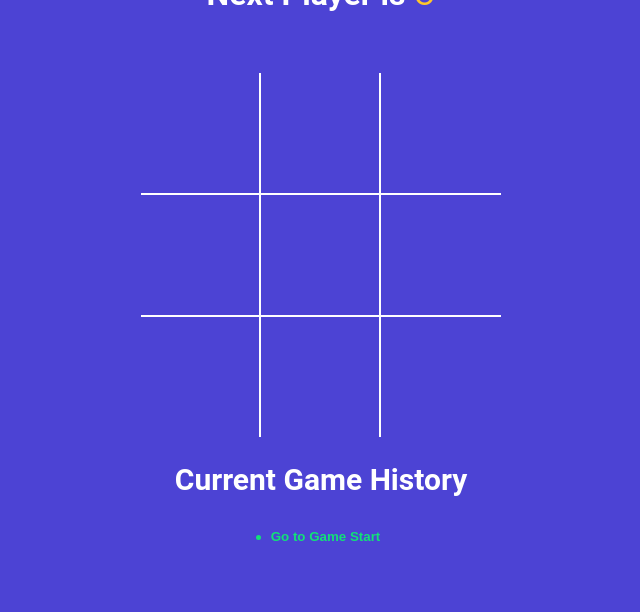
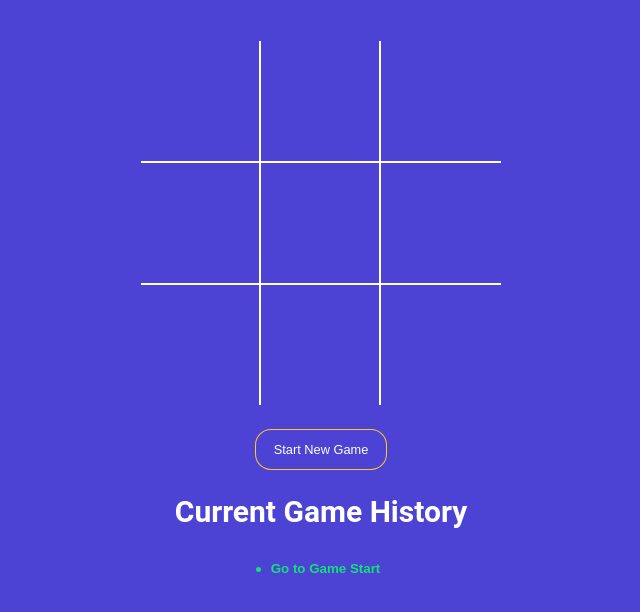
Before and after one commit to Nktech-Official/TicTacToe, a React (Vite) app: page / in a window 1280 px wide. Shown: the top 612 px of the page, without its empty margins (319-959 px from the left). Built offline with nearby package versions, Linux system fonts and the light colour scheme.

Commit message:
added game reset button

```diff
--- a/src/App.jsx
+++ b/src/App.jsx
@@ -18,6 +18,10 @@ function App() {
 
   const gamingBoard = history[currentMove];
   const Winner = calculateWinner(gamingBoard.squares);
+  const noMovesLeft = gamingBoard.squares.every(
+    squareValue => squareValue !== null
+  );
+
   const handleSquareClick = position => {
     if (!gamingBoard.squares[position] && !Winner) {
       setHistory(currentHistory => {
@@ -58,8 +62,23 @@ function App() {
         handleSquareClick={handleSquareClick}
         squares={gamingBoard.squares}
       />
+      <button
+        type="button"
+        className={`btn-reset ${Winner || noMovesLeft ? 'active' : ''}`}
+        onClick={() => {
+          setCurrentMove(0);
+          setHistory(NEW_GAME);
+        }}
+      >
+        Start New Game
+      </button>
       <h2>Current Game History</h2>
-      <History history={history} onClick={moveTo} currentMove={currentMove} />
+      <History
+        history={history}
+        onClick={moveTo}
+        noMovesLeft={noMovesLeft}
+        currentMove={currentMove}
+      />
     </div>
   );
 }
--- a/src/components/StatusMessage.jsx
+++ b/src/components/StatusMessage.jsx
@@ -1,7 +1,6 @@
-const StatusMessage = ({ winner, gamingBoard }) => {
+const StatusMessage = ({ winner, gamingBoard, noMovesLeft }) => {
   const { isXNext, squares } = gamingBoard;
   const nextPlayer = isXNext ? 'X' : 'O';
-  const noMovesLeft = squares.every(squareValue => squareValue !== null);
 
   const renderStatusMsg = () => {
     if (winner) {
```
